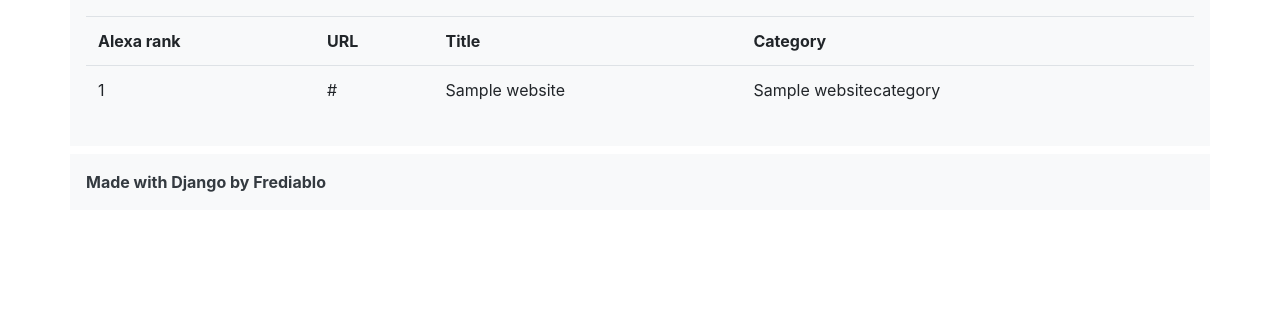
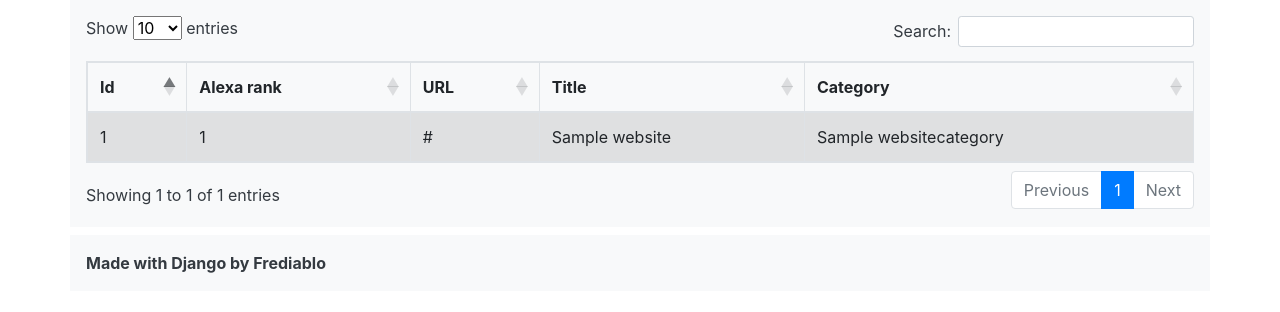
Before and after one commit to Frediablo/celery, a Django app: page / in a window 1280 px wide. Shown: the top 312 px of the page. Run offline with Django 3.2, Linux system fonts and the light colour scheme; tables that the repository leaves empty hold one stand-in row (values such as "Sample post"); some libraries are stand-ins or nearby versions.

Commit message:
adding table sorting culumns

```diff
--- a/celery_app/settings.py
+++ b/celery_app/settings.py
@@ -37,7 +37,7 @@ INSTALLED_APPS = [
     'django.contrib.sessions',
     'django.contrib.messages',
     'django.contrib.staticfiles',
-
+    'django_filters',
     'websites'
 ]
 
--- a/requirements.txt
+++ b/requirements.txt
@@ -17,3 +17,5 @@ sqlparse==0.3.1
 urllib3==1.25.9
 vine==1.3.0
 zipp==3.1.0
+
+django-filter~=2.3.0
--- a/templates/celery_app/base.html
+++ b/templates/celery_app/base.html
@@ -9,6 +9,7 @@
 
     <!-- Bootstrap CSS -->
     <link rel="stylesheet" href="https://stackpath.bootstrapcdn.com/bootstrap/4.2.1/css/bootstrap.min.css">
+    <link rel="stylesheet" href="https://cdn.datatables.net/1.10.21/css/dataTables.bootstrap4.min.css">
 
     <title>{% block title %}Celery App{% endblock %}</title>
 </head>
@@ -30,11 +31,7 @@
     <div class="container p-3 mb-2 bg-light text-dark">
         {% block content %}{% endblock %}
     </div>
-{% if is_paginated %}
-    <div class="container">
-        {% include 'celery_app/paginator.html' %}
-    </div>
-{% endif %}
+
 <footer class="container container p-3 mb-2 bg-light text-dark">
     <strong>Made with Django by Frediablo</strong><br>{{ now }}
 </footer>
@@ -44,5 +41,9 @@
     <script src="https://code.jquery.com/jquery-3.3.1.slim.min.js" integrity="sha384-q8i/X+965DzO0rT7abK41JStQIAqVgRVzpbzo5smXKp4YfRvH+8abtTE1Pi6jizo" crossorigin="anonymous"></script>
     <script src="https://cdnjs.cloudflare.com/ajax/libs/popper.js/1.14.6/umd/popper.min.js" integrity="sha384-wHAiFfRlMFy6i5SRaxvfOCifBUQy1xHdJ/yoi7FRNXMRBu5WHdZYu1hA6ZOblgut" crossorigin="anonymous"></script>
     <script src="https://stackpath.bootstrapcdn.com/bootstrap/4.2.1/js/bootstrap.min.js" integrity="sha384-B0UglyR+jN6CkvvICOB2joaf5I4l3gm9GU6Hc1og6Ls7i6U/mkkaduKaBhlAXv9k" crossorigin="anonymous"></script>
+    <script src="https://cdn.datatables.net/1.10.21/js/jquery.dataTables.min.js"></script>
+    <script src="https://cdn.datatables.net/1.10.21/js/dataTables.bootstrap4.min.js"></script>
+    <script>$('.mydatatable').DataTable();</script>
+
 </body>
 </html>
--- a/websites/templates/websites/websites.html
+++ b/websites/templates/websites/websites.html
@@ -4,16 +4,24 @@
     Websites
 {% endblock %}
 {% block content %}
-    <table class="table table-hover">
+{#    <div>#}
+{#    {{ filter.form }}#}
+{#    </div>#}
+    <div>
+        <table class="table table-striped table-bordered mydatatable" style="width: 100%">
+        <thead>
         <tr>
+            <th>Id</th>
             <th>Alexa rank</th>
             <th>URL</th>
             <th>Title</th>
             <th>Category</th>
         </tr>
+        </thead>
         {% for object in object_list %}
             <tr>
     {#        <td><input class="btn btn-primary" type="button" onclick="location.href='{{ object.get_absolute_url }}' " value="{{ object }}"/></td>#}
+                <td>{{ object.id }}</td>
                 <td>{{ object.alexa_rank }}</td>
                 <td>{{ object.url }}</td>
                 <td>{{ object.title }}</td>
@@ -22,4 +30,5 @@
             </tr>
         {% endfor %}
         </table>
+    </div>
 {% endblock content %}
--- a/websites/views.py
+++ b/websites/views.py
@@ -1,14 +1,13 @@
-from django.shortcuts import render
-from .models import *
+from django.shortcuts import render, get_object_or_404
+from .models import Website, WebsiteCategory, WebPage
+# from .filters import WebsiteFilter
 from django.views.generic import ListView, DetailView, CreateView
 
+
 # Create your views here.
-
-
 class WebsiteListView(ListView):
-    queryset = Website.objects.all().order_by('id')
+    model = Website
     template_name = 'websites/websites.html'
-    paginate_by = 100
 
 
 class WebsiteDetailView(DetailView):
```
Lines whose indentation alone changed are shown as unchanged.
